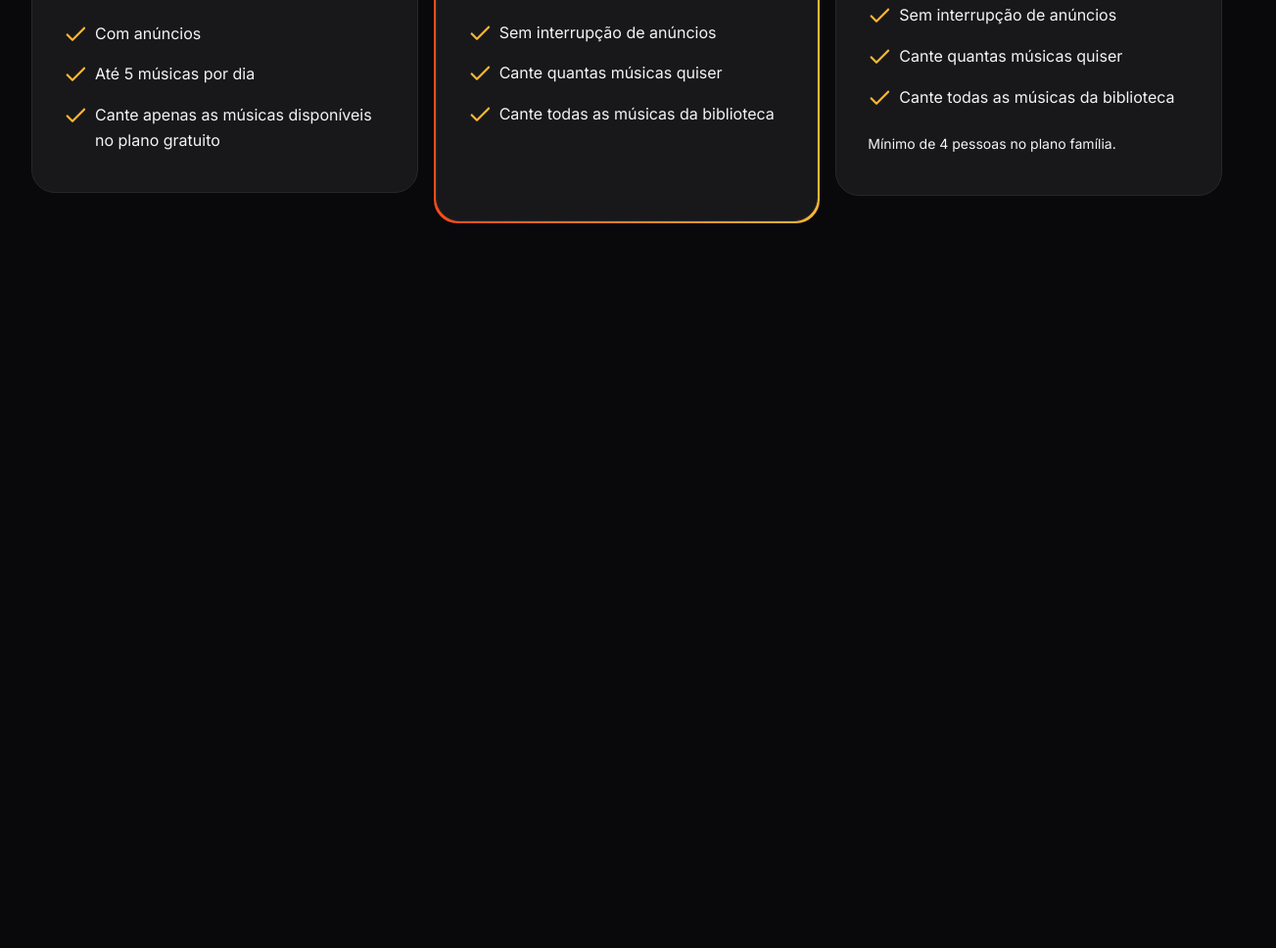
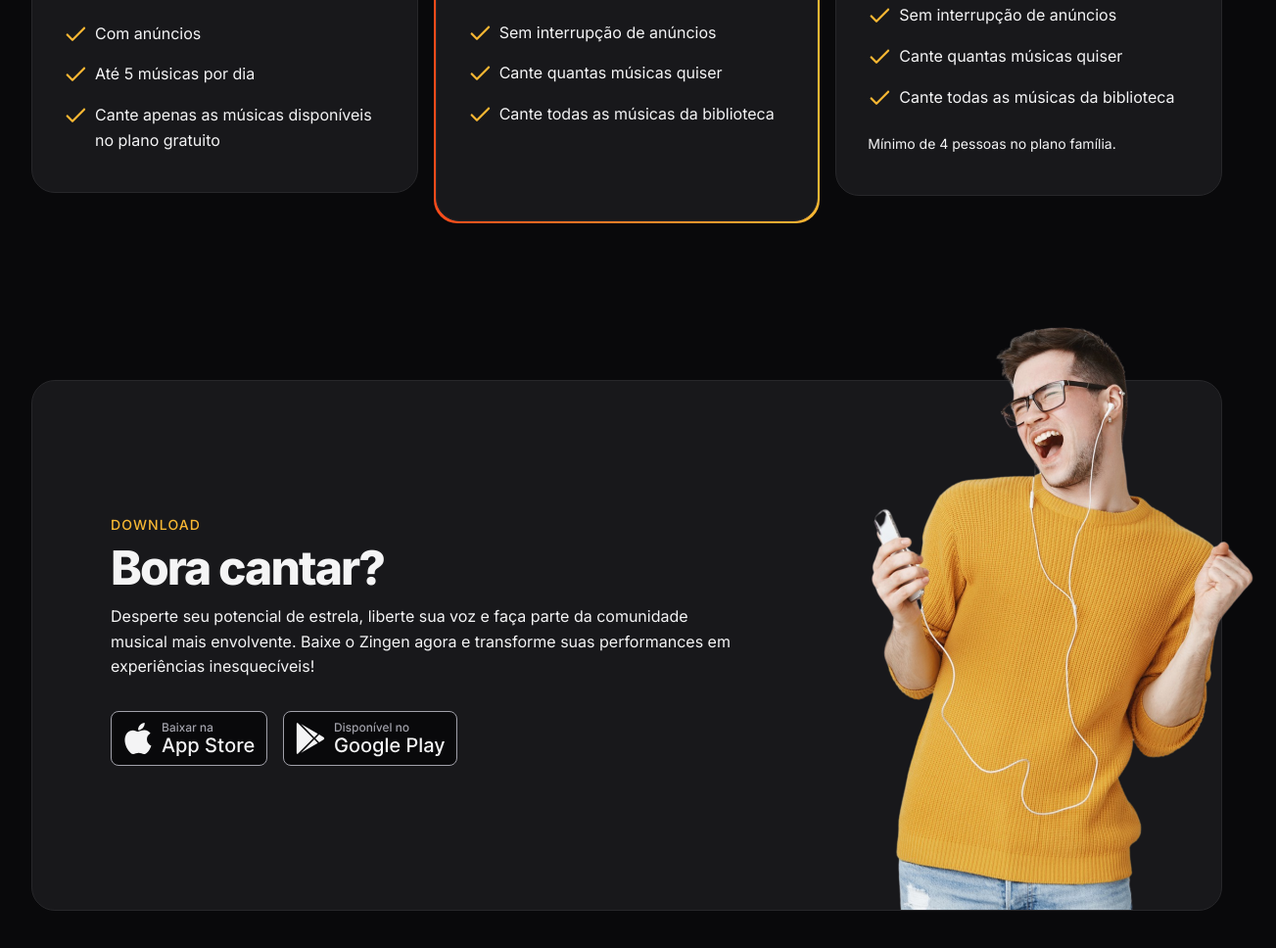
Before and after one commit to pedruuhenrik/landingpage-zingen, a plain HTML site: page index.html in a window 1280 px wide. Shown: the part 3239-4207 px from the top of the page at 98% size, 1303 px wide, since content can reach past the window. Before the commit the page ends 3547 px from the top, so only its background shows below. Drawn offline with Linux system fonts and the light colour scheme.

Commit message:
Sessão download

```diff
--- a/index.html
+++ b/index.html
@@ -177,5 +177,33 @@
             </div>
         </div>
     </section>
+
+    <section id="download">
+        <div class="container py-xl">
+            <div class="card px-lg even-columns items-center">
+                <div>
+                    <header>
+                        <strong>download</strong>
+                        <h2>Bora cantar?</h2>
+                    </header>
+                    <p>
+                        Desperte seu potencial de estrela, liberte sua voz e faça parte da
+                        comunidade musical mais envolvente.
+                        Baixe o Zingen agora e transforme suas performances
+                        em experiências inesquecíveis!
+                    </p>
+                    <div class="buttons flex gap-1">
+                        <a href="#">
+                            <img src="assets/button-appstore.svg" alt="Baixar da Apple store">
+                        </a>
+                        <a href="#">
+                            <img src="assets/button-playstore.svg" alt="Baixar da playstore">
+                        </a>
+                    </div>
+                </div>
+                <img src="assets/rapaz-ouvindo-musica-com-fones-de-ouvido-e-cantando-no-aplicativo-de-karaoke-removebg 1.png" alt="">
+            </div>
+        </div>
+    </section>
 </body>
 </html>
--- /dev/null
+++ b/styles/download.css
@@ -0,0 +1,30 @@
+#download {
+    .card {
+        padding: 3rem 1.5rem 15rem;
+        position: relative;
+    & > img {
+        width: 14.5rem;
+        position: absolute;
+        bottom: 0;
+        right: -3.5rem;
+        }
+    }
+
+    .buttons {
+        flex-wrap: wrap;
+        margin-top: 2rem;
+    }
+
+    @media (width >= 80em) {
+        .card{
+            padding: 8.75rem 5rem;
+
+            & > div:nth-child(1) {
+                max-width: 40rem;
+            }
+            & > img {
+                width: 29.125rem;
+            }
+        }
+    }
+}
--- a/styles/global.css
+++ b/styles/global.css
@@ -46,6 +46,8 @@ html{
     font-size: var(--fs-base);
     line-height: 1.6;
     color: var(--text-color-primary);
+
+    overflow-x: hidden;
 }
 
 body{
--- a/styles/index.css
+++ b/styles/index.css
@@ -9,3 +9,4 @@
 @import url(cards.css);
 @import url(features.css) (width>= 80rem);
 @import url(pricing.css);
+@import url(download.css);
```
Also changed, not shown: assets/button-appstore.svg (added), assets/button-playstore.svg (added).
